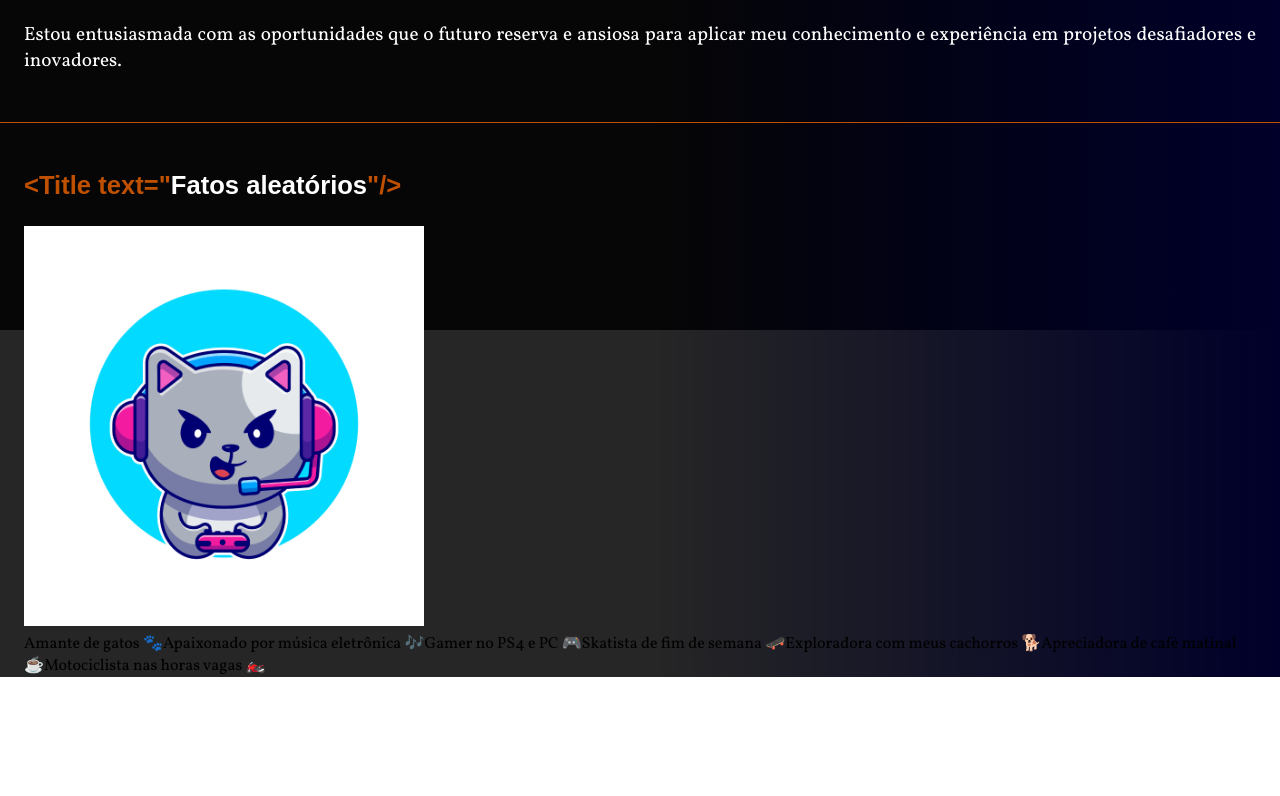
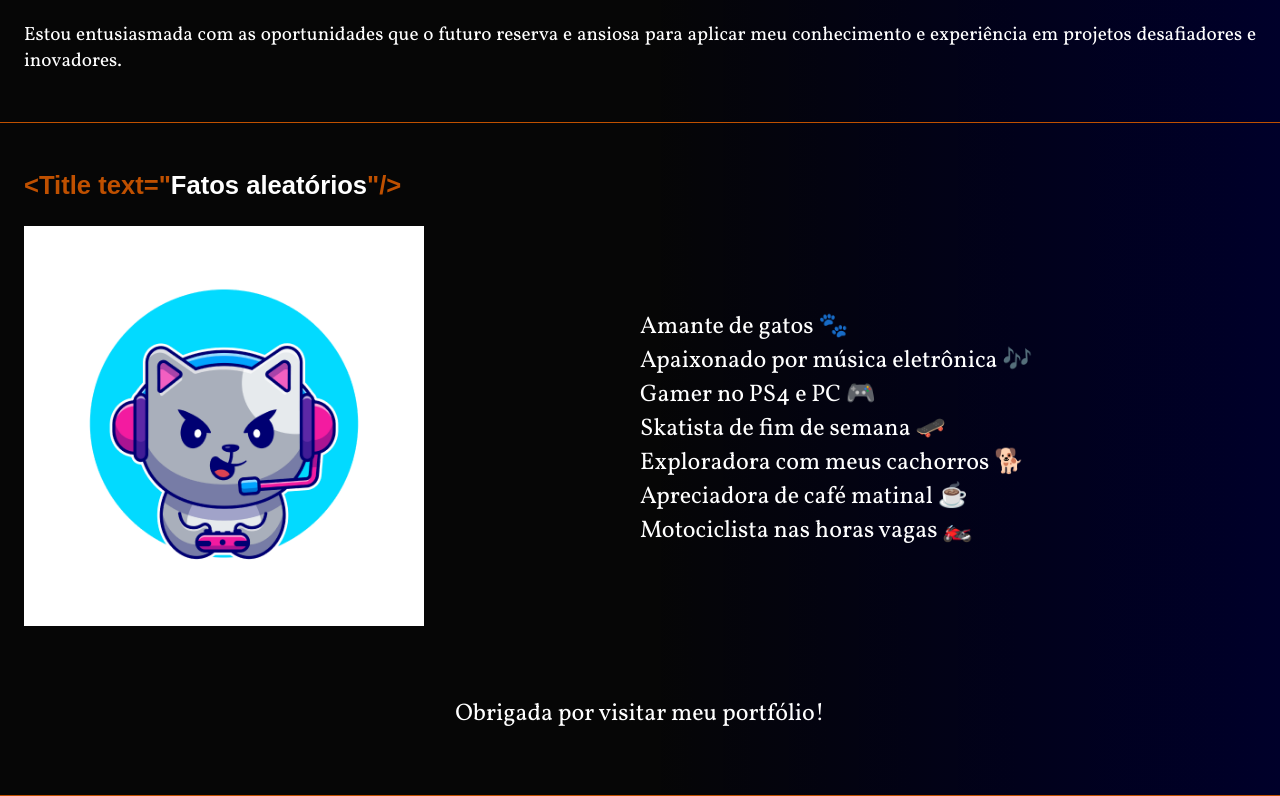
Before and after one commit to Camila-blip/portifolio-camila, a Next.js app: page /sobre in a window 1280 px wide. Shown: the part 470-1266 px from the top of the page. Before the commit the page ends 1147 px from the top, so only its background shows below. Built offline with nearby package versions, Linux system fonts and the light colour scheme; a web font is replaced by a local one.

Commit message:
style: fatos and banner

```diff
--- a/src/app/components/Banner/index.tsx
+++ b/src/app/components/Banner/index.tsx
@@ -2,9 +2,14 @@ import React from "react";
 import Styles from "./styles.module.scss";
 import { ReactNode } from "react";
 import Image from "next/image";
-// import ImagemBanner from "/assets/imagem-banner.jpg";
 
 export default function Banner(): ReactNode {
+    const skills = [
+        { id: 1, role: "Web developer" },
+        { id: 2, role: "Front-end Developer" },
+        { id: 1, role: "FullStack Developer" },
+    ];
+
     return (
         <>
             <div className={Styles.Banner}>
@@ -15,16 +20,26 @@ export default function Banner(): ReactNode {
                     alt="Imagem de um teclado de laptop com código de programação em uma tela."
                 />
             </div>
-            <div className={Styles.Text}>
+            <div className={Styles.Title}>
                 <h1>Olá, eu sou Camila Moura</h1>
             </div>
             <div className={Styles.Grid}>
-                <div>
-                    <span>Web Developer</span>
-                    <span>Front-end Developer</span>
-                    <span>FullStack Developer</span>
+                <div className={Styles.List}>
+                    {skills.map((role) => (
+                        <span key={role.id}>{role.role}</span>
+                    ))}
                 </div>
-                <div></div>
+                <div className={Styles.Avatar}>
+                    <Image
+                        width={200}
+                        height={200}
+                        src="/assets/camilaAvatar.jpg"
+                        alt="Avatar de uma mulher desenvolvedora trabalhando em seu notebook, tomando um café e ao seu lado um gato preto sentado em sua mesa."
+                    />
+                </div>
+            </div>
+            <div className={Styles.Text}>
+                <span>Estudande de Arquitetura de Software</span>
             </div>
         </>
     );
--- a/src/app/components/Banner/styles.module.scss
+++ b/src/app/components/Banner/styles.module.scss
@@ -1,6 +1,33 @@
+@import "@/styles/themes/variables";
+
 .Banner {
     img {
         width: 100%;
         height: 80vh;
     }
 }
+
+.List {
+    display: flex;
+    flex-direction: column;
+    // color: $white;
+}
+
+.Title {
+    color: $white;
+}
+
+.Grid {
+    display: grid;
+    grid-template-columns: 1fr 1fr;
+}
+
+.Avatar {
+    img {
+        color: $white;
+    }
+}
+
+.Text {
+    color: $white;
+}
--- /dev/null
+++ b/src/app/sobre/ListaFatos.ts
@@ -0,0 +1,35 @@
+export const SpanFatos = [
+    "Amante de gatos 🐾",
+    "Apaixonado por música eletrônica 🎶",
+    "Gamer no PS4 e PC 🎮",
+    "Skatista de fim de semana 🛹",
+    "Exploradora com meus cachorros 🐕",
+    "Apreciadora de café matinal ☕",
+    "Motociclista nas horas vagas 🏍️",
+];
+
+export const PDescricao = [
+    `Olá! Sou uma entusiasta da tecnologia com uma trajetória
+    diversificada no desenvolvimento web. Possuo formação em Gestão
+    da Tecnologia da Informação e estou em constante aprimoramento,
+    atualmente cursando uma Pós-Graduação em Arquitetura de Software
+    na Fiap.`,
+    ` Minha jornada inclui uma série de cursos extras que ampliaram
+    meu repertório, desde Gestão Ágil com Scrum até o aprofundamento
+    em tecnologias como React, React Native, Next.JS e Docker. Com
+    habilidades sólidas em HTML, CSS (incluindo SASS e Bootstrap),
+    JavaScript (também com frameworks como React), além de
+    experiência em ASP.NET MVC e conhecimento em Node.js para o
+    desenvolvimento tanto front-end quanto full-stack, possuo uma
+    base sólida para enfrentar desafios variados.`,
+    ` Minha experiência profissional abrange diferentes empresas, onde
+    pude contribuir de maneira significativa.`,
+    ` Busco constantemente ampliar meus conhecimentos e habilidades na
+    área de tecnologia, sempre pronta para contribuir com o
+    crescimento da empresa e da equipe. Sou apaixonada por aprender,
+    trabalhar em equipe e resolver problemas de forma criativa e
+    eficiente.`,
+    `Estou entusiasmada com as oportunidades que o futuro reserva e
+    ansiosa para aplicar meu conhecimento e experiência em projetos
+    desafiadores e inovadores.`,
+];
--- a/src/app/sobre/descricao/index.tsx
+++ b/src/app/sobre/descricao/index.tsx
@@ -1,40 +1,19 @@
 import Styles from "./styles.module.scss";
-export default function Descricao(): React.ReactNode {
+
+interface TypeDescricao {
+    PDescricao: string[];
+}
+
+export default function Descricao({
+    PDescricao,
+}: TypeDescricao): React.ReactNode {
     return (
         <>
-            <p className={Styles.Paragrafo}>
-                Olá! Sou uma entusiasta da tecnologia com uma trajetória
-                diversificada no desenvolvimento web. Possuo formação em Gestão
-                da Tecnologia da Informação e estou em constante aprimoramento,
-                atualmente cursando uma Pós-Graduação em Arquitetura de Software
-                na Fiap.
-            </p>
-            <p className={Styles.Paragrafo}>
-                Minha jornada inclui uma série de cursos extras que ampliaram
-                meu repertório, desde Gestão Ágil com Scrum até o aprofundamento
-                em tecnologias como React, React Native, Next.JS e Docker. Com
-                habilidades sólidas em HTML, CSS (incluindo SASS e Bootstrap),
-                JavaScript (também com frameworks como React), além de
-                experiência em ASP.NET MVC e conhecimento em Node.js para o
-                desenvolvimento tanto front-end quanto full-stack, possuo uma
-                base sólida para enfrentar desafios variados.
-            </p>
-            <p className={Styles.Paragrafo}>
-                Minha experiência profissional abrange diferentes empresas, onde
-                pude contribuir de maneira significativa.
-            </p>
-            <p className={Styles.Paragrafo}>
-                Busco constantemente ampliar meus conhecimentos e habilidades na
-                área de tecnologia, sempre pronta para contribuir com o
-                crescimento da empresa e da equipe. Sou apaixonada por aprender,
-                trabalhar em equipe e resolver problemas de forma criativa e
-                eficiente.
-            </p>
-            <p className={Styles.Paragrafo}>
-                Estou entusiasmada com as oportunidades que o futuro reserva e
-                ansiosa para aplicar meu conhecimento e experiência em projetos
-                desafiadores e inovadores.
-            </p>
+            {PDescricao.map((data, index) => (
+                <p className={Styles.Paragrafo} key={index}>
+                    {data}
+                </p>
+            ))}
         </>
     );
 }
--- a/src/app/sobre/fatos/index.tsx
+++ b/src/app/sobre/fatos/index.tsx
@@ -1,7 +1,11 @@
 import Image from "next/image";
 import Styles from "./styles.module.scss";
 
-export default function Fatos(): React.ReactNode {
+interface TypeFatos {
+    spanFatos: string[];
+}
+
+export default function Fatos({ spanFatos }: TypeFatos): React.ReactNode {
     return (
         <div className={Styles.Fatos}>
             <div>
@@ -12,20 +16,10 @@ export default function Fatos(): React.ReactNode {
                     height={400}
                 />
             </div>
-            <div>
-                <span>Amante de gatos 🐾</span>
-
-                <span>Apaixonado por música eletrônica 🎶</span>
-
-                <span>Gamer no PS4 e PC 🎮</span>
-
-                <span>Skatista de fim de semana 🛹</span>
-
-                <span>Exploradora com meus cachorros 🐕</span>
-
-                <span>Apreciadora de café matinal ☕</span>
-
-                <span>Motociclista nas horas vagas 🏍️</span>
+            <div className={Styles.Fatos_Content}>
+                {spanFatos.map((data, index) => (
+                    <span key={index}>{data}</span>
+                ))}
             </div>
         </div>
     );
--- a/src/app/sobre/fatos/styles.module.scss
+++ b/src/app/sobre/fatos/styles.module.scss
@@ -0,0 +1,17 @@
+@import "@/styles/themes/variables";
+
+.Fatos {
+    display: grid;
+    grid-template-columns: 1fr 1fr;
+    &_Content {
+        display: flex;
+        flex-direction: column;
+        span {
+            font-size: 1.5rem;
+            color: $white;
+            font-weight: 200;
+        }
+
+        justify-content: center;
+    }
+}
--- a/src/app/sobre/page.tsx
+++ b/src/app/sobre/page.tsx
@@ -1,18 +1,25 @@
+import Styles from "./styles.module.scss";
 import { Title, Container, LinhaLaranja } from "../components";
 import Fatos from "./fatos";
 import Descricao from "./descricao";
+import { PDescricao, SpanFatos } from "./ListaFatos";
+
 export default function Sobre(): React.ReactNode {
     return (
         <>
             <Container>
                 <Title component="Title" title="Sobre mim" />
-                <Descricao />
+                <Descricao PDescricao={PDescricao} />
             </Container>
             <LinhaLaranja />
             <Container>
                 <Title component="Title" title="Fatos aleatórios" />
-                <Fatos />
+                <Fatos spanFatos={SpanFatos} />
+                <div className={Styles.Title}>
+                    <h2>Obrigada por visitar meu portfólio!</h2>
+                </div>
             </Container>
+            <LinhaLaranja />
         </>
     );
 }
--- /dev/null
+++ b/src/app/sobre/styles.module.scss
@@ -0,0 +1,10 @@
+@import "@/styles/themes/variables";
+
+.Title {
+    margin: 4em 1.5em;
+    text-align: center;
+    h2 {
+        color: $white;
+        font-weight: 500;
+    }
+}
--- a/src/styles/globals.scss
+++ b/src/styles/globals.scss
@@ -1,5 +1,6 @@
 @import url("https://fonts.googleapis.com/css2?family=Vollkorn&display=swap");
 @import url("https://fonts.googleapis.com/css2?family=Aldrich&display=swap");
+@import "@/styles/themes/variables";
 
 * {
     box-sizing: border-box;
@@ -9,7 +10,7 @@
 
 html,
 body {
-    height: 100vh;
+    // height: 100vh;
     background: rgb(0, 0, 0);
     background: linear-gradient(
         90deg,
@@ -23,3 +24,7 @@ a {
     color: inherit;
     text-decoration: none;
 }
+
+main {
+    color: $white;
+}
```
